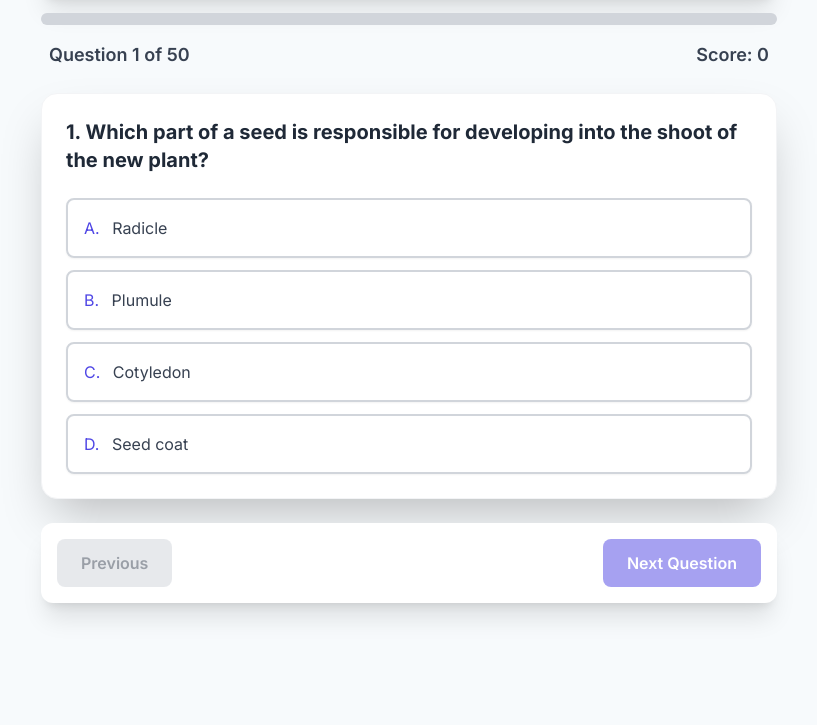
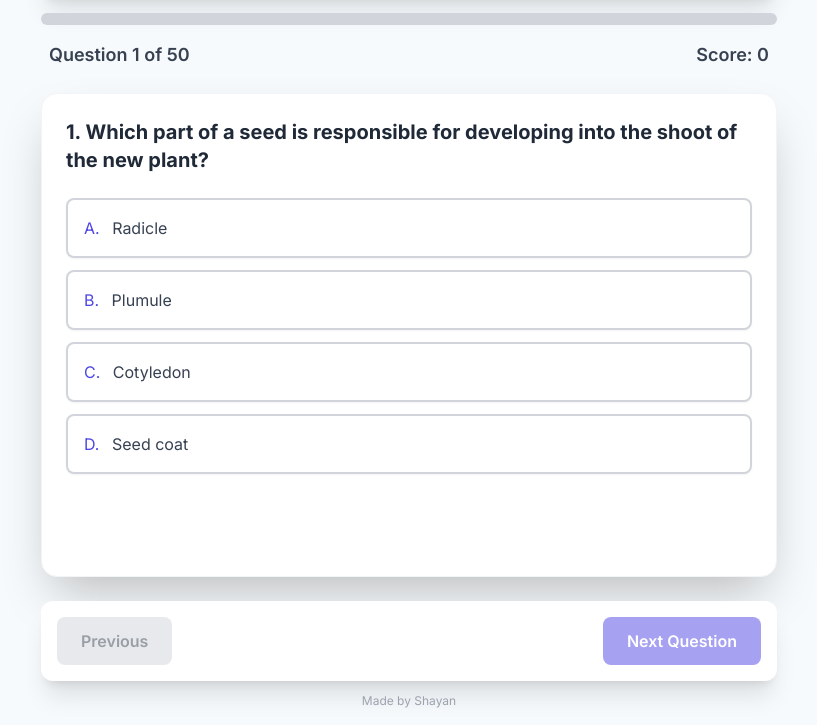
Before and after one commit to msmasum81/quiz, a plain HTML site: page index.html in a window 1280 px wide. Both pictures are taken after a click on the button "Start Quiz". Shown: the part 75-800 px from the top of the page, without its empty margins (231-1048 px from the left). Drawn offline with nearby package versions, Linux system fonts and the light colour scheme.

Commit message:
index.html

```diff
--- a/index.html
+++ b/index.html
@@ -64,6 +64,7 @@ max-width: 100%;
 
 <div class="quiz-container">
 
+<!-- WELCOME SCREEN -->
 <div id="welcome-screen" class="bg-white p-6 sm:p-10 shadow-2xl rounded-2xl flex-grow flex flex-col justify-center items-center text-center">
     <h1 class="text-3xl sm:text-5xl font-extrabold text-indigo-700 mb-6">👋 Welcome to the Science Quiz!</h1>
 
@@ -76,10 +77,15 @@ max-width: 100%;
     <button id="start-quiz-button" onclick="startQuiz()" class="px-8 py-3 sm:px-10 sm:py-4 bg-green-600 text-white text-lg sm:text-xl font-bold rounded-lg shadow-lg hover:bg-green-700 transition-colors transform hover:scale-105">
         Start Quiz
     </button>
+
+    <!-- Credit Line for Welcome Screen -->
+    <footer class="text-xs text-gray-400 mt-6">Made by Shayan</footer>
 </div>
 
-<div id="main-quiz-container">
+<!-- MAIN QUIZ CONTENT (Hidden until started) -->
+<div id="main-quiz-container" class="flex flex-col flex-grow">
 
+    <!-- Header (Fix Applied: Ensures horizontal alignment of title and timer, and adapts font size) -->
     <header class="text-center py-3 mb-4 bg-white shadow-xl rounded-xl flex flex-col sm:flex-row justify-between items-center px-4 sm:px-6">
         <h1 class="text-xl sm:text-2xl font-bold text-gray-800 mb-2 sm:mb-0">Science Quiz</h1>
         <div class="flex items-center space-x-2">
@@ -90,6 +96,7 @@ max-width: 100%;
         </div>
     </header>
 
+    <!-- Progress and Score -->
     <div id="progress-bar" class="w-full bg-gray-300 rounded-full h-3 mb-4 overflow-hidden">
     <div id="progress-fill" class="bg-indigo-600 h-3 rounded-full transition-all duration-500 ease-in-out" style="width: 0%"></div>
     </div>
@@ -98,13 +105,19 @@ max-width: 100%;
     <span id="score-display">Score: 0</span>
     </div>
 
+    <!-- Quiz Area -->
     <main id="quiz-area" class="bg-white p-4 sm:p-6 shadow-2xl rounded-2xl flex-grow border border-gray-100">
+    <!-- Question and Options will be injected here -->
     </main>
 
+    <!-- Navigation Buttons (Fix Applied: Ensures buttons stack nicely on small screens) -->
     <div id="navigation-area" class="mt-6 p-4 bg-white shadow-xl rounded-xl flex flex-col sm:flex-row justify-between gap-4">
     <button id="prev-button" class="px-6 py-3 bg-gray-300 text-gray-700 rounded-lg font-semibold transition-colors hover:bg-gray-400 disabled:opacity-50">Previous</button>
     <button id="next-button" class="px-6 py-3 bg-indigo-600 text-white rounded-lg font-semibold transition-colors hover:bg-indigo-700 disabled:opacity-50">Next Question</button>
     </div>
+
+    <!-- Credit Line for Quiz Screen -->
+    <footer class="text-xs text-gray-400 text-center mt-3">Made by Shayan</footer>
 </div>
 
 </div>
@@ -244,7 +257,7 @@ function timeExpired() {
 // Function to start the quiz
 function startQuiz() {
     welcomeScreen.style.display = 'none';
-    mainQuizContainer.style.display = 'block';
+    mainQuizContainer.style.display = 'flex'; // Changed to flex to honor the flex-grow class
     startTimer(); // Start the timer here
     renderQuestion();
 }
@@ -400,7 +413,7 @@ function updateNavigationButtons() {
     // Prev Button Logic
     prevButton.disabled = currentQuestionIndex === 0;
 
-    // FIX: Set button text correctly based on review mode status
+    // Set button text correctly based on review mode status
     if (isReviewMode) {
         prevButton.textContent = 'Previous Question';
         nextButton.textContent = currentQuestionIndex === quizData.length - 1 ? 'End Review' : 'Next Question';
```
